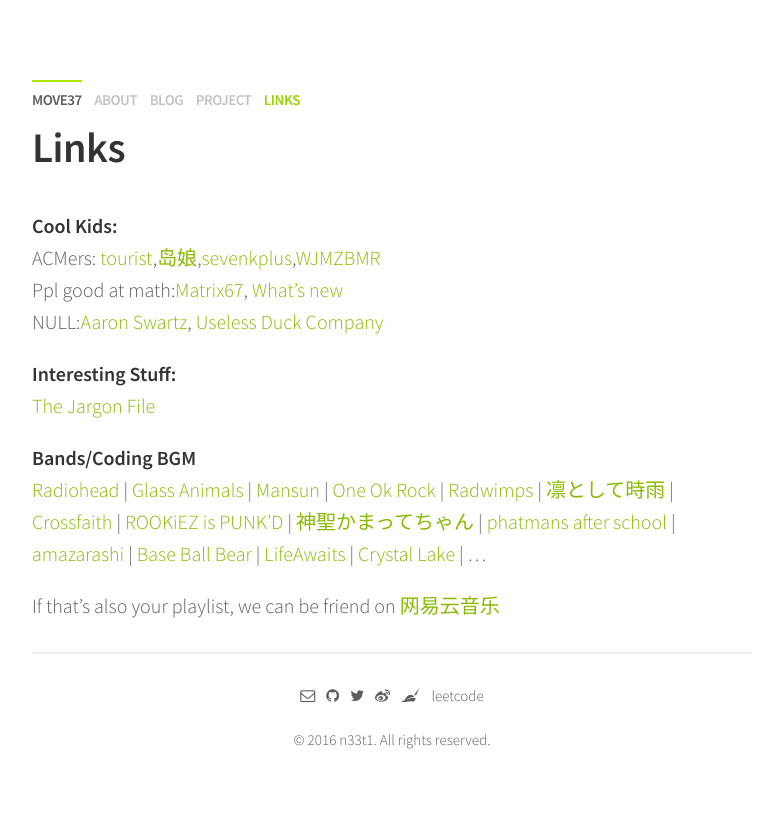
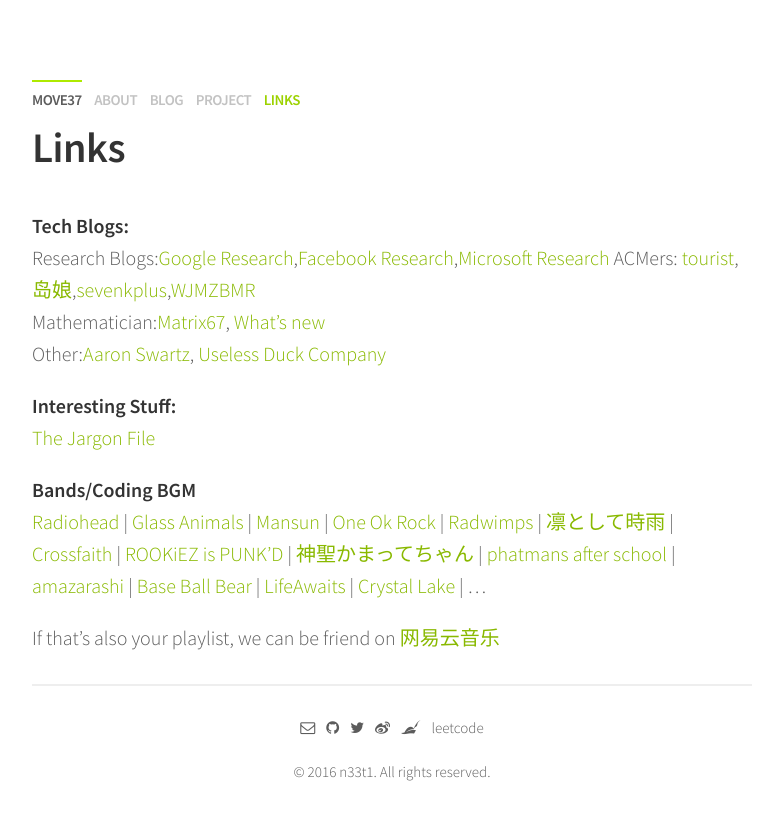
Before and after one commit to n33t1/n33t1.github.io, a Jekyll site: the page built from links.md, in a window 1280 px wide. Shown: the top 820 px of the page, without its empty margins (248-1031 px from the left). Built offline with Jekyll 4.4.1, drawn with Linux system fonts in a browser that asks for light colours; nearby versions of some CDN libraries.

Commit message:
Update links.md

```diff
--- a/links.md
+++ b/links.md
@@ -3,10 +3,11 @@
 permalink: /links/
 ---
 
-**Cool Kids:**
+**Tech Blogs:**
+ Research Blogs:[Google Research](https://research.google.com/),[Facebook Research](https://research.fb.com/),[Microsoft Research](https://www.microsoft.com/en-us/research/)
  ACMers: [tourist](http://codeforces.com/profile/tourist),[岛娘](http://www.shuizilong.com/house/),[sevenkplus](http://sevenkplus.com/),[WJMZBMR](https://sites.google.com/site/wjmzbmr/home)
- Ppl good at math:[Matrix67](http://www.matrix67.com/blog/), [What's new](https://terrytao.wordpress.com/)
- NULL:[Aaron Swartz](http://www.aaronsw.com/weblog/), [Useless Duck Company](https://www.youtube.com/user/nicholmikey)
+ Mathematician:[Matrix67](http://www.matrix67.com/blog/), [What's new](https://terrytao.wordpress.com/)
+ Other:[Aaron Swartz](http://www.aaronsw.com/weblog/), [Useless Duck Company](https://www.youtube.com/user/nicholmikey)
 
 
  **Interesting Stuff:**
```
